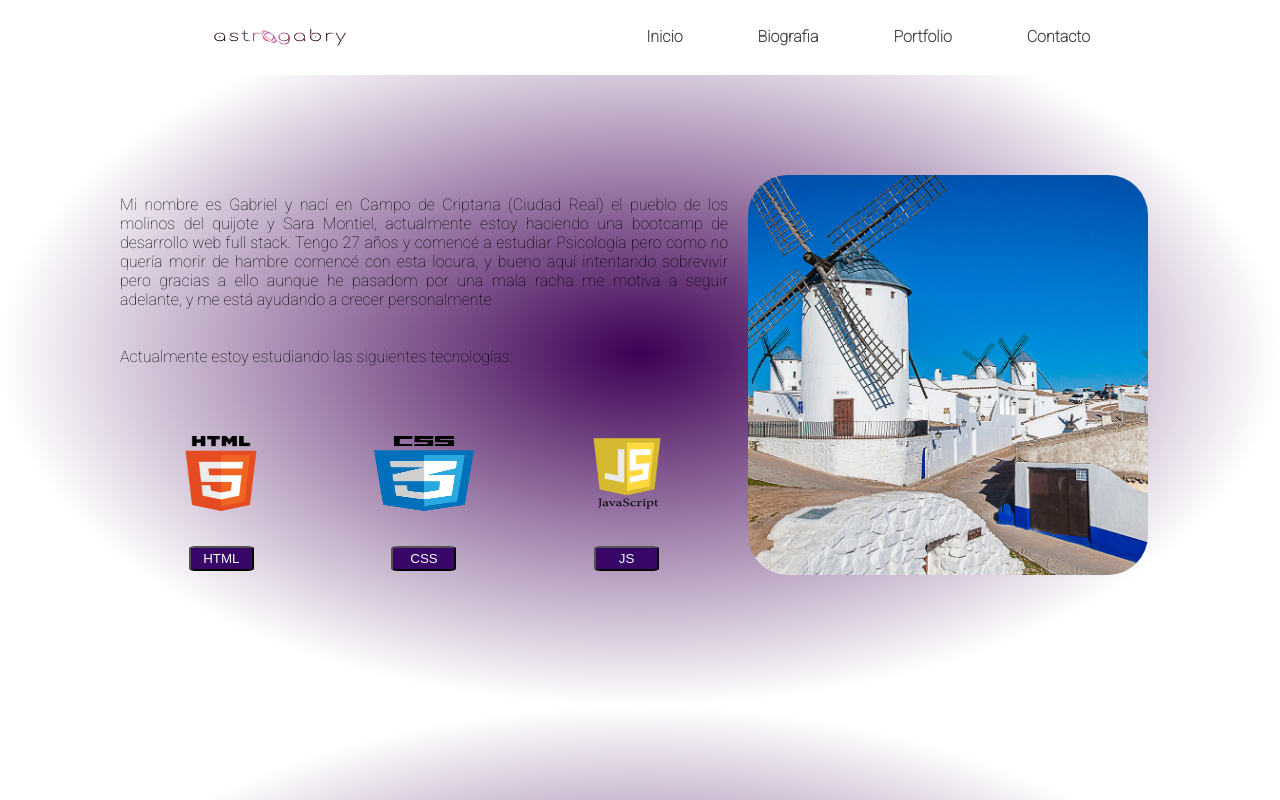
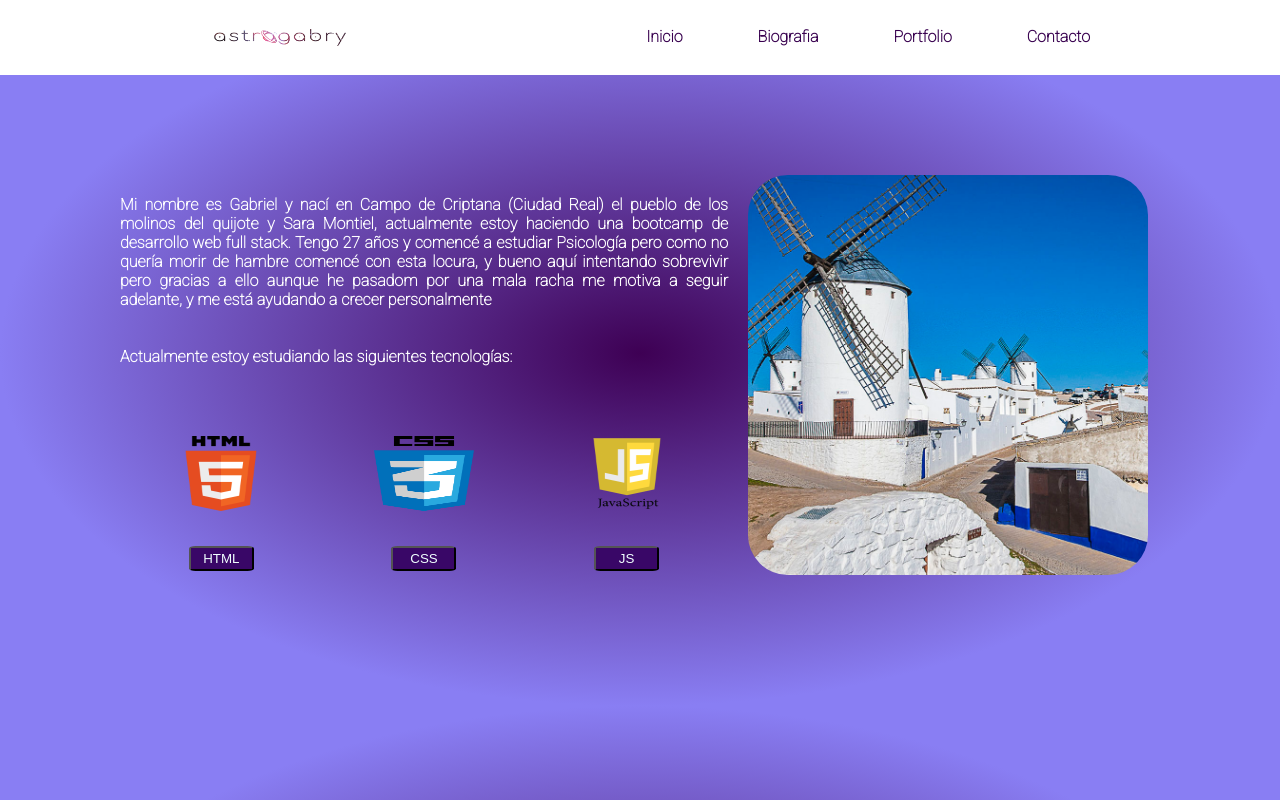
Before and after one commit to GabryTM/Proyecto-web-personal, a plain HTML site: page pages/biografia.html in a window 1280 px wide. Drawn offline with Linux system fonts and the light colour scheme.

Commit message:
proyecto finalizado

```diff
--- a/pages/biografia.html
+++ b/pages/biografia.html
@@ -23,7 +23,7 @@
         </div>
     </header>
     <div class= "biografia-info">
-        <div class="informacion"><p>Mi nombre es Gabriel y nací en Campo de Criptana (Ciudad Real) el pueblo de los molinos del quijote y Sara Montiel, actualmente estoy haciendo una bootcamp de desarrollo web full stack. Tengo 27 años y comencé a estudiar Psicología pero como no quería morir de hambre comencé con esta locura, y bueno aquí intentando sobrevivir pero gracias a ello aunque he pasadom por una mala racha me motiva a seguir adelante, y me está ayudando a crecer personalmente <br><br><br> Actualmente estoy estudiando las siguientes tecnologías: <br> </p>
+        <div class="informacion"><p><b>Mi nombre es Gabriel y nací en Campo de Criptana (Ciudad Real) el pueblo de los molinos del quijote y Sara Montiel, actualmente estoy haciendo una bootcamp de desarrollo web full stack. Tengo 27 años y comencé a estudiar Psicología pero como no quería morir de hambre comencé con esta locura, y bueno aquí intentando sobrevivir pero gracias a ello aunque he pasadom por una mala racha me motiva a seguir adelante, y me está ayudando a crecer personalmente <br><br><br> Actualmente estoy estudiando las siguientes tecnologías: <br> </b></p>
         <div class="info-imagenes">
             <img src="../assets/biografia/html.png" class="tech" alt=""><img src="../assets/biografia/css3.png" class="tech" alt=""><img src="../assets/biografia/javascript.png" class="tech" alt="">
         </div>
--- a/styles/style.css
+++ b/styles/style.css
@@ -6,8 +6,8 @@
   }
   /* Inicio */
   body {
-    background: whitesmoke;
-    background: radial-gradient(closest-side, rgb(62, 0, 84) 0%, rgb(255, 255, 255) 100%);
+    background: rgb(255, 255, 255);
+    background: radial-gradient(closest-side, rgb(62, 0, 84) 0%, rgb(137, 126, 243) 100%);
     font-family: 'Roboto', sans-serif;;
   }
 
@@ -48,7 +48,7 @@
 
   nav ul li a {
     text-decoration: none;
-    color: #444;
+    color: rgb(56, 0, 79);
     font-weight: bold;
   }
 
@@ -56,7 +56,7 @@
     display: block;
     content: '';
     width: 0%;
-    background: #444;
+    background: rgb(2, 99, 125);
     height: 5px;
     top:0;
     position: absolute;
@@ -98,6 +98,7 @@
     display: flex;
     flex-direction: row;
     padding: 100px;
+    color: white
   }
   .imagen {
     background: url(../assets/imagenes/campo_de_criptana.jpg);
```
